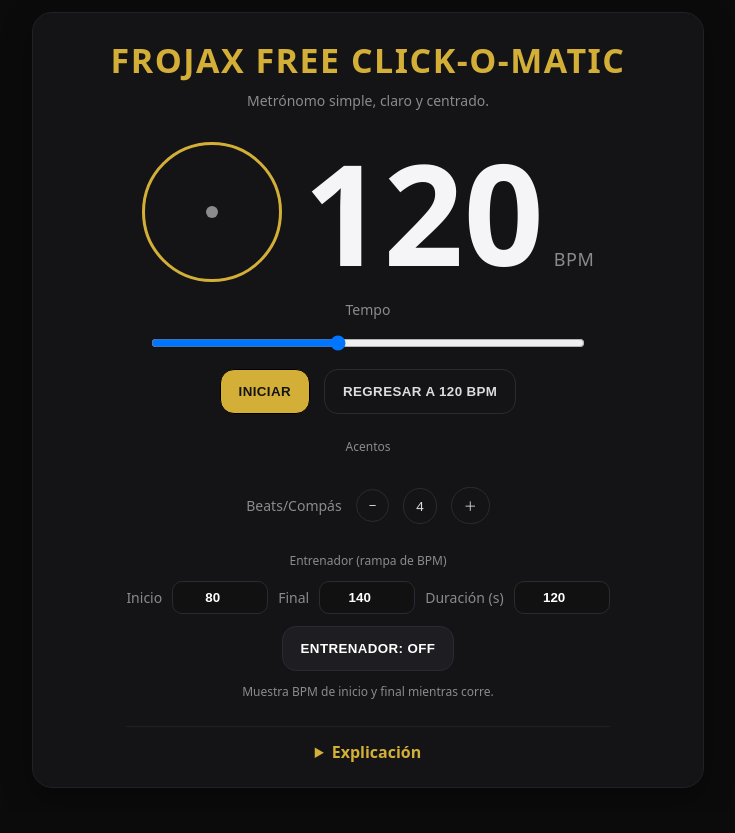
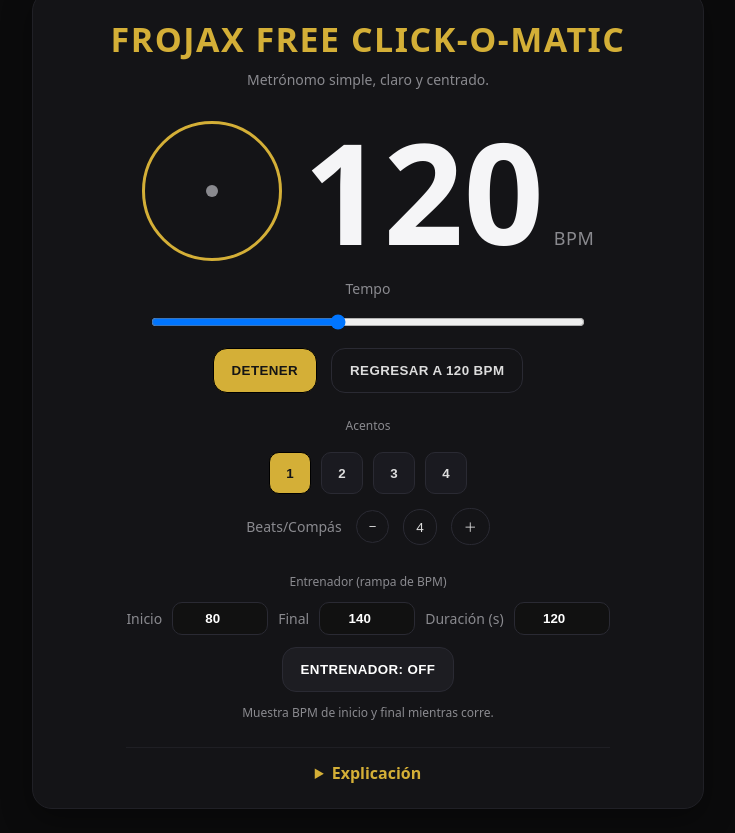
Before and after one commit to jfx2786/frojax-free-click, a plain HTML site: page index.html in a window 1280 px wide. Both pictures are taken after a click on the button "INICIAR". Shown: the whole page, without its empty margins (272-1007 px from the left). Before the commit the page ends 812 px from the top, so only its background shows below. Drawn offline with Linux system fonts and the light colour scheme.

Commit message:
Add files via upload

```diff
--- a/index.html
+++ b/index.html
@@ -140,7 +140,98 @@
 </div>
 
 <script>
-/* identical JS as previous version */
+let audioCtx, clickHi, clickLo, timerId=null, isRunning=false;
+let bpm = 120;
+let beatIndex = 0;
+let beatsPerBar = 4;
+let accents = [true,false,false,false];
+
+const bpmSlider=document.getElementById('bpm');
+const bpmValue=document.getElementById('bpmValue');
+const startStop=document.getElementById('startStop');
+const backTo120=document.getElementById('backTo120');
+const led=document.getElementById('led');
+const indicator=document.getElementById('indicator');
+const beatsMinus=document.getElementById('beatsMinus');
+const beatsPlus=document.getElementById('beatsPlus');
+const beatsCount=document.getElementById('beatsCount');
+const accentsWrap=document.getElementById('accents');
+const startBpmEl=document.getElementById('startBpm');
+const endBpmEl=document.getElementById('endBpm');
+const durationEl=document.getElementById('durationSec');
+const trainerBtn=document.getElementById('trainerToggle');
+
+let trainerOn=false,trainerStartTS=0,trainerDuration=0,trainerStartBpm=80,trainerEndBpm=140;
+
+function ensureAudio(){
+  if(!audioCtx){
+    audioCtx=new (window.AudioContext||window.webkitAudioContext)();
+    clickHi=makeClickBuffer(2000);
+    clickLo=makeClickBuffer(1300);
+  }
+}
+function makeClickBuffer(freq){
+  const dur=0.03,sr=audioCtx.sampleRate,len=Math.floor(dur*sr);
+  const buf=audioCtx.createBuffer(1,len,sr),data=buf.getChannelData(0);
+  for(let i=0;i<len;i++){
+    const env=Math.exp(-i/(len*0.35));
+    data[i]=Math.sign(Math.sin(2*Math.PI*freq*(i/sr)))*env*0.6;
+  }
+  return buf;
+}
+function play(buf){const src=audioCtx.createBufferSource();src.buffer=buf;const g=audioCtx.createGain();g.gain.value=0.9;src.connect(g).connect(audioCtx.destination);src.start();}
+function setBpm(val){bpm=Math.max(30,Math.min(240,Math.round(val)));bpmSlider.value=bpm;bpmValue.textContent=bpm;}
+function renderAccents(){
+  accentsWrap.innerHTML="";
+  for(let i=0;i<beatsPerBar;i++){
+    const b=document.createElement('button');
+    b.className='accentBtn'+(accents[i]?' on':'');b.textContent=(i+1);
+    b.onclick=()=>{accents[i]=!accents[i];renderAccents();};
+    accentsWrap.appendChild(b);
+  }
+  beatsCount.textContent=String(beatsPerBar);
+}
+function setBeats(n){
+  beatsPerBar=Math.max(1,Math.min(12,n));
+  const next=new Array(beatsPerBar).fill(false);
+  for(let i=0;i<Math.min(accents.length,beatsPerBar);i++) next[i]=accents[i];
+  if(!next.some(Boolean)) next[0]=true;
+  accents=next;beatIndex=0;renderAccents();
+}
+function flash(){led.classList.add('on');indicator.classList.add('pulsing');setTimeout(()=>{led.classList.remove('on');indicator.classList.remove('pulsing');},120);}
+function tick(){
+  if(trainerOn){
+    const elapsed=(audioCtx.currentTime-trainerStartTS);
+    const t=Math.min(1,elapsed/trainerDuration);
+    const cur=trainerStartBpm+(trainerEndBpm-trainerStartBpm)*t;
+    setBpm(cur);
+    if(t>=1){trainerOn=false;trainerBtn.textContent='Entrenador: OFF';}
+  }
+  play(accents[beatIndex]?clickHi:clickLo);
+  flash();
+  beatIndex=(beatIndex+1)%beatsPerBar;
+  timerId=setTimeout(tick,60000/bpm);
+}
+function start(){ensureAudio();if(isRunning)return;isRunning=true;startStop.textContent='Detener';tick();}
+function stop(){isRunning=false;startStop.textContent='Iniciar';clearTimeout(timerId);timerId=null;beatIndex=0;}
+bpmSlider.oninput=e=>setBpm(e.target.value);
+startStop.onclick=()=>isRunning?stop():start();
+backTo120.onclick=()=>setBpm(120);
+beatsMinus.onclick=()=>setBeats(beatsPerBar-1);
+beatsPlus.onclick=()=>setBeats(beatsPerBar+1);
+trainerBtn.onclick=()=>{
+  trainerOn=!trainerOn;
+  if(trainerOn){
+    ensureAudio();
+    trainerStartBpm=Number(startBpmEl.value)||80;
+    trainerEndBpm=Number(endBpmEl.value)||140;
+    trainerDuration=Math.max(1,Number(durationEl.value)||120);
+    trainerStartTS=audioCtx.currentTime;
+    trainerBtn.textContent='Entrenador: ON';
+    if(!isRunning) start();
+  } else trainerBtn.textContent='Entrenador: OFF';
+};
+setBpm(120);setBeats(4);
 </script>
 </body>
 </html>
```
